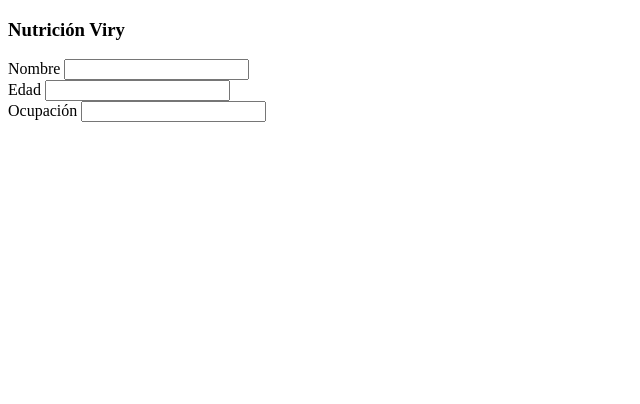
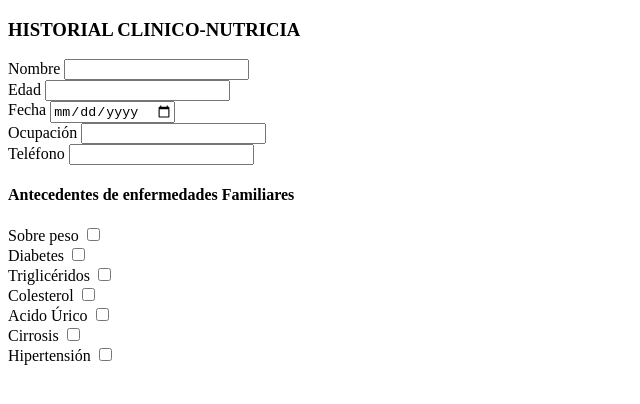
Before and after one commit to josecordaz/nutr_viry, a plain HTML site: page index.html in a window 1280 px wide. Shown: the whole page, without its empty margins (0-640 px from the left). Drawn offline with Linux system fonts and the light colour scheme.

Commit message:
some fields

```diff
--- a/index.html
+++ b/index.html
@@ -8,7 +8,7 @@
         <meta name="viewport" content="width=device-width, initial-scale=1, shrink-to-fit=no">
     </head>
     <body>
-        <h3>Nutrición Viry</h3>
+        <h3>HISTORIAL CLINICO-NUTRICIA</h3>
         <form action="">
             <label for="nombre">Nombre</label>
             <input type="text" name="nombre" id="nombre">
@@ -16,8 +16,37 @@
             <label for="edad">Edad</label>
             <input type="number" name="edad" id="edad">
             <br>
+            <label for="fecha">Fecha</label>
+            <input type="date" name="fecha" id="fecha">
+            <br>
             <label for="ocupacion">Ocupación</label>
             <input type="text" name="ocupacion" id="ocupacion">
+            <br>
+            <label for="telefono">Teléfono</label>
+            <input type="text" name="telefono" id="telefono">
+            <br>
+            <h4>Antecedentes de enfermedades Familiares</h4>
+            <label for="sobre_peso">Sobre peso</label>
+            <input type="checkbox" name="sobre_peso" id="sobre_peso">
+            <br>
+            <label for="diabetes">Diabetes</label>
+            <input type="checkbox" name="diabetes" id="diabetes">
+            <br>
+            <label for="trigliceridos">Triglicéridos</label>
+            <input type="checkbox" name="trigliceridos" id="trigliceridos">
+            <br>
+            <label for="colesterol">Colesterol</label>
+            <input type="checkbox" name="colesterol" id="colesterol">
+            <br>
+            <label for="acido_urico">Acido Úrico</label>
+            <input type="checkbox" name="acido_urico" id="acido_urico">
+            <br>
+            <label for="cirrosis">Cirrosis</label>
+            <input type="checkbox" name="cirrosis" id="cirrosis">
+            <br>
+            <label for="hipertension">Hipertensión</label>
+            <input type="checkbox" name="hipertension" id="hipertension">
+            <br>
         </form>
     </body>
 </html>
```
Also changed, not shown: 2 other files.
